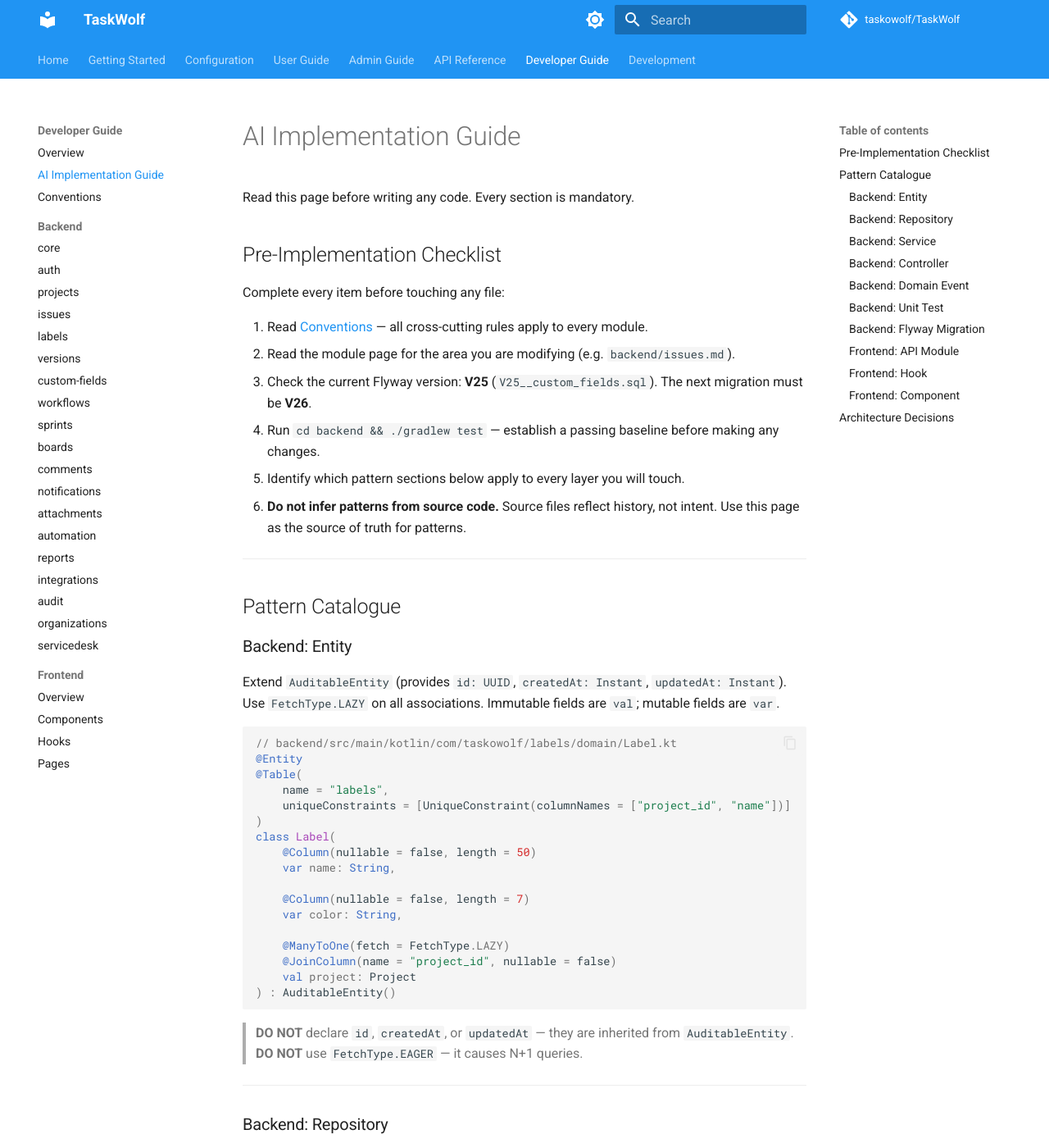
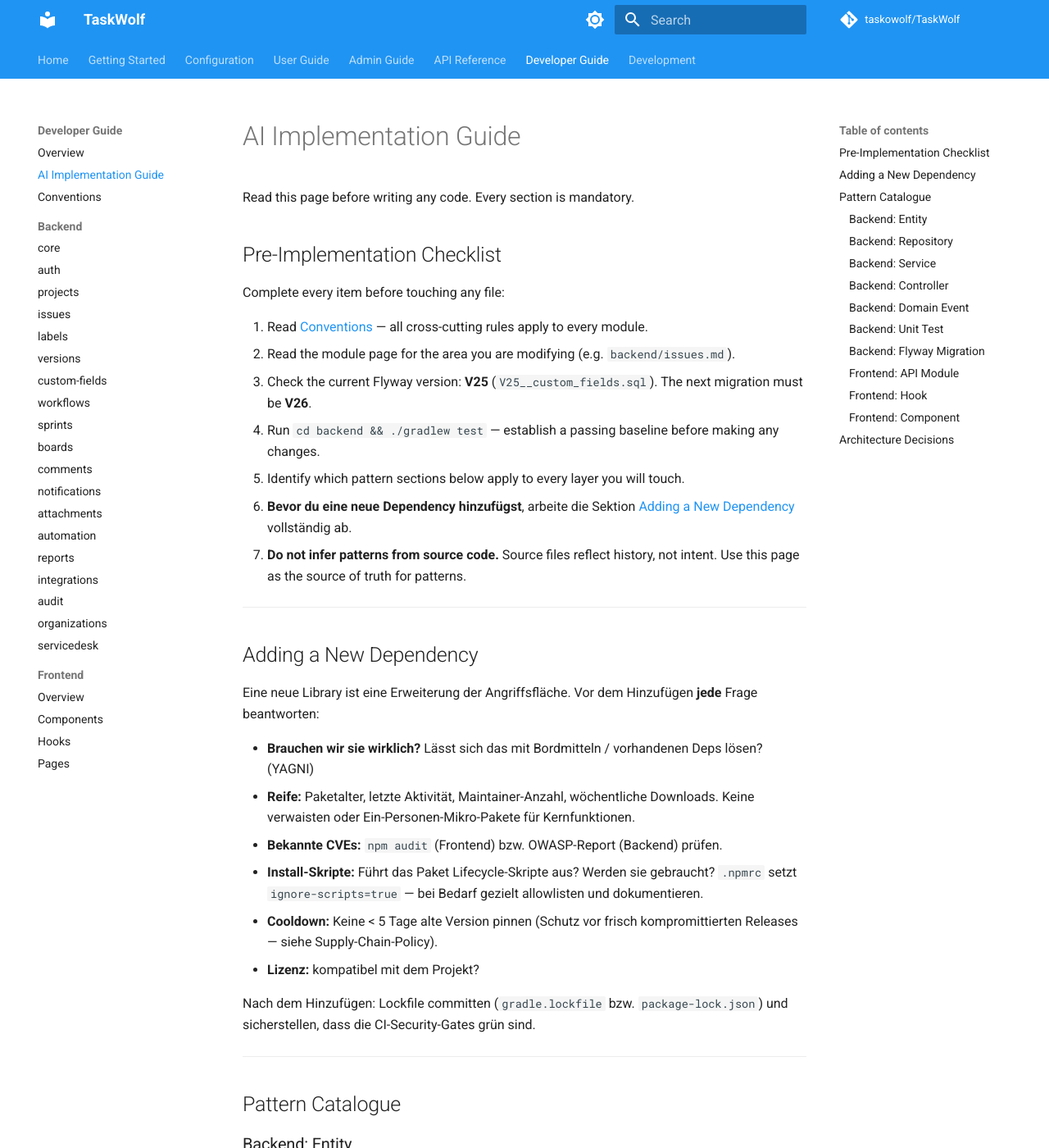
Before and after one commit to WolfTasks/TaskWolf, an MkDocs documentation site: the page built from mkdocs/developer-guide/ai-guide.md, in a window 1280 px wide and 1400 px high. Shown: the whole window at 82% size. Built offline with MkDocs 1.6.1 and Material for MkDocs 9.7.7, drawn with Linux system fonts in a browser that asks for light colours; comment, search, counter and statistics services are not loaded.

Commit message:
docs(ai-guide): add mandatory dependency-vetting checklist

```diff
--- a/mkdocs/developer-guide/ai-guide.md
+++ b/mkdocs/developer-guide/ai-guide.md
@@ -11,7 +11,31 @@
 3. Check the current Flyway version: **V25** (`V25__custom_fields.sql`). The next migration must be **V26**.
 4. Run `cd backend && ./gradlew test` — establish a passing baseline before making any changes.
 5. Identify which pattern sections below apply to every layer you will touch.
-6. **Do not infer patterns from source code.** Source files reflect history, not intent. Use this page as the source of truth for patterns.
+6. **Bevor du eine neue Dependency hinzufügst**, arbeite die Sektion
+   [Adding a New Dependency](#adding-a-new-dependency) vollständig ab.
+7. **Do not infer patterns from source code.** Source files reflect history, not intent. Use this page as the source of truth for patterns.
+
+---
+
+## Adding a New Dependency
+
+Eine neue Library ist eine Erweiterung der Angriffsfläche. Vor dem Hinzufügen
+**jede** Frage beantworten:
+
+- **Brauchen wir sie wirklich?** Lässt sich das mit Bordmitteln / vorhandenen
+  Deps lösen? (YAGNI)
+- **Reife:** Paketalter, letzte Aktivität, Maintainer-Anzahl, wöchentliche
+  Downloads. Keine verwaisten oder Ein-Personen-Mikro-Pakete für Kernfunktionen.
+- **Bekannte CVEs:** `npm audit` (Frontend) bzw. OWASP-Report (Backend) prüfen.
+- **Install-Skripte:** Führt das Paket Lifecycle-Skripte aus? Werden sie
+  gebraucht? `.npmrc` setzt `ignore-scripts=true` — bei Bedarf gezielt
+  allowlisten und dokumentieren.
+- **Cooldown:** Keine < 5 Tage alte Version pinnen (Schutz vor frisch
+  kompromittierten Releases — siehe Supply-Chain-Policy).
+- **Lizenz:** kompatibel mit dem Projekt?
+
+Nach dem Hinzufügen: Lockfile committen (`gradle.lockfile` bzw.
+`package-lock.json`) und sicherstellen, dass die CI-Security-Gates grün sind.
 
 ---
 
```
